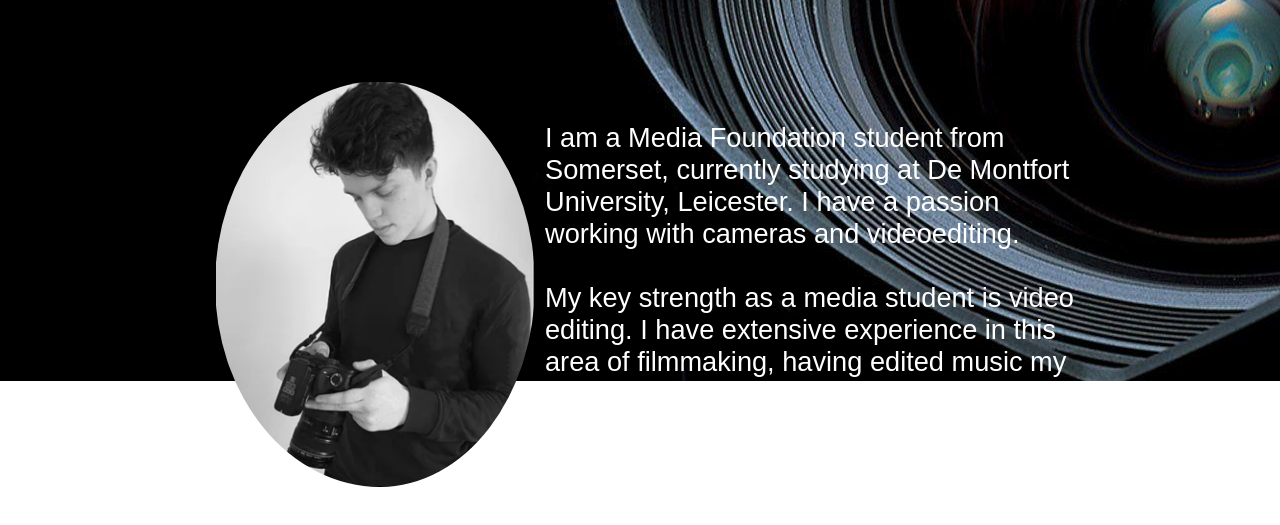
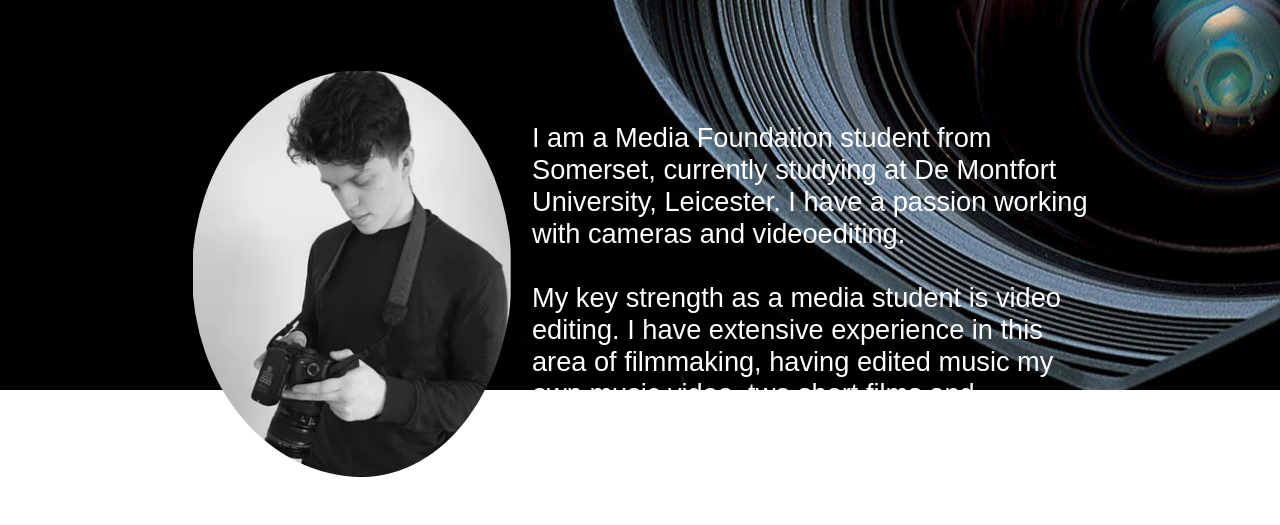
Before and after one commit to DMU-P2551689/labs, a plain HTML site: page CW2 Final/home.html in a window 1280 px wide. Shown: the part 904-1429 px from the top of the page. Drawn offline with Linux system fonts and the light colour scheme.

Commit message:
Update home.html

```diff
--- a/CW2 Final/home.html
+++ b/CW2 Final/home.html
@@ -20,11 +20,11 @@
 
     img {
       float: left;
-      padding-right: 10px;
+      padding-right: 20px;
       max-width: 25%;
-        margin-left: 215px;
-        margin-top: 100px;
-        margin-bottom: 100px;
+        margin-left: 15%;
+        margin-top: 7%;
+        margin-bottom: 10%;
         border-radius: 50%;
     }
 
```
